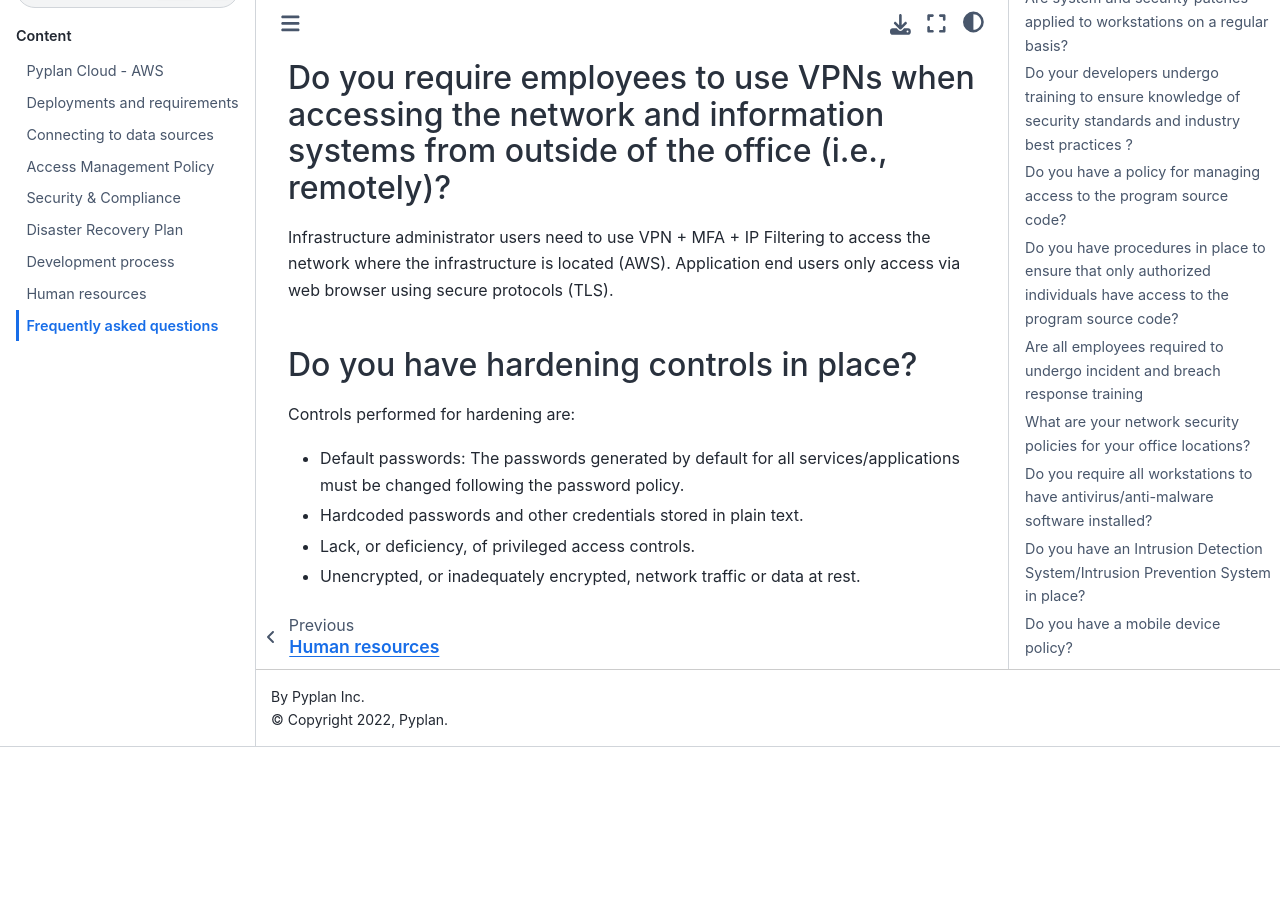
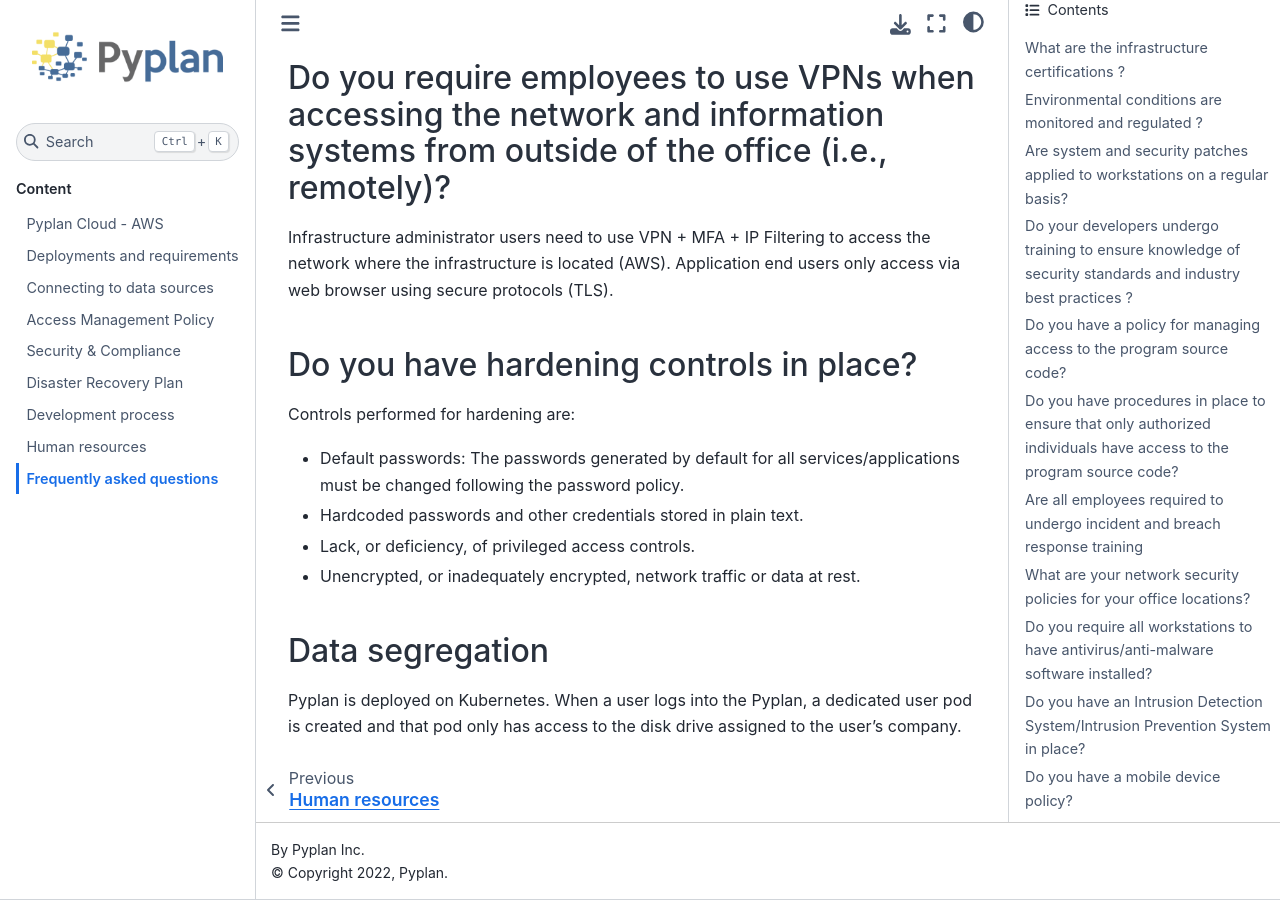
Before and after one commit to pyplan/policies, a Sphinx documentation site: the page built from docs/faq/index.rst, in a window 1280 px wide and 900 px high, scrolled down 3036 px. Built offline with Sphinx 7.4.7 and the Sphinx Book theme 1.1.4, drawn with Linux system fonts in a browser that asks for light colours; before the commit the page ends 3783 px from its top, so only the background shows below that.

Commit message:
update content

```diff
--- a/docs/access_management_policy/index.rst
+++ b/docs/access_management_policy/index.rst
@@ -51,6 +51,9 @@
 - expiration every 90 days (coming soon)
 - multifactor authentication (coming soon)
 
+In case of not using authentication via Identity Provider (IdP), Pyplan uses the PBKDF2 algorithm with a SHA256 hash, a password stretching mechanism recommended by NIST,
+to store the password.
+
 Pyplan uses the Role concept to restrict the access of users to certain application functions. Departments are used for information restriction.
 Pyplan uses the principle of least privilege.
 
--- a/docs/faq/index.rst
+++ b/docs/faq/index.rst
@@ -100,3 +100,8 @@
 - Hardcoded passwords and other credentials stored in plain text.
 - Lack, or deficiency, of privileged access controls.
 - Unencrypted, or inadequately encrypted, network traffic or data at rest.
+
+Data segregation
+----------------
+
+Pyplan is deployed on Kubernetes. When a user logs into the Pyplan, a dedicated user pod is created and that pod only has access to the disk drive assigned to the user's company.
```
